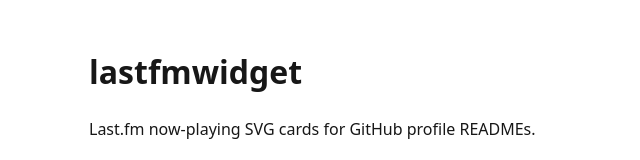
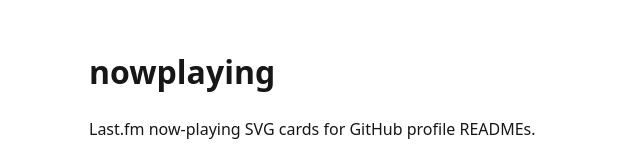
Before and after one commit to KDesp73/nowplaying, a website: page public/index.html in a window 1280 px wide. Shown: the top 160 px of the page, without its empty margins (231-871 px from the left). Drawn offline with Linux system fonts and the light colour scheme.

Commit message:
feat: lastfmwidget -> nowplaying

```diff
--- a/package.json
+++ b/package.json
@@ -1,5 +1,5 @@
 {
-  "name": "lastfmwidget",
+  "name": "nowplaying",
   "version": "1.0.0",
   "private": true,
   "description": "Dynamic Last.fm now-playing SVG widget for GitHub profile READMEs",
--- a/public/index.html
+++ b/public/index.html
@@ -3,7 +3,7 @@
   <head>
     <meta charset="utf-8" />
     <meta name="viewport" content="width=device-width, initial-scale=1" />
-    <title>lastfmwidget</title>
+    <title>nowplaying</title>
     <style>
       body {
         font-family: system-ui, -apple-system, sans-serif;
@@ -25,7 +25,7 @@
     </style>
   </head>
   <body>
-    <h1>lastfmwidget</h1>
+    <h1>nowplaying</h1>
     <p>Last.fm now-playing SVG cards for GitHub profile READMEs.</p>
     <p>
       API endpoint:
```
Also changed, not shown: README.md, 1 other file.
